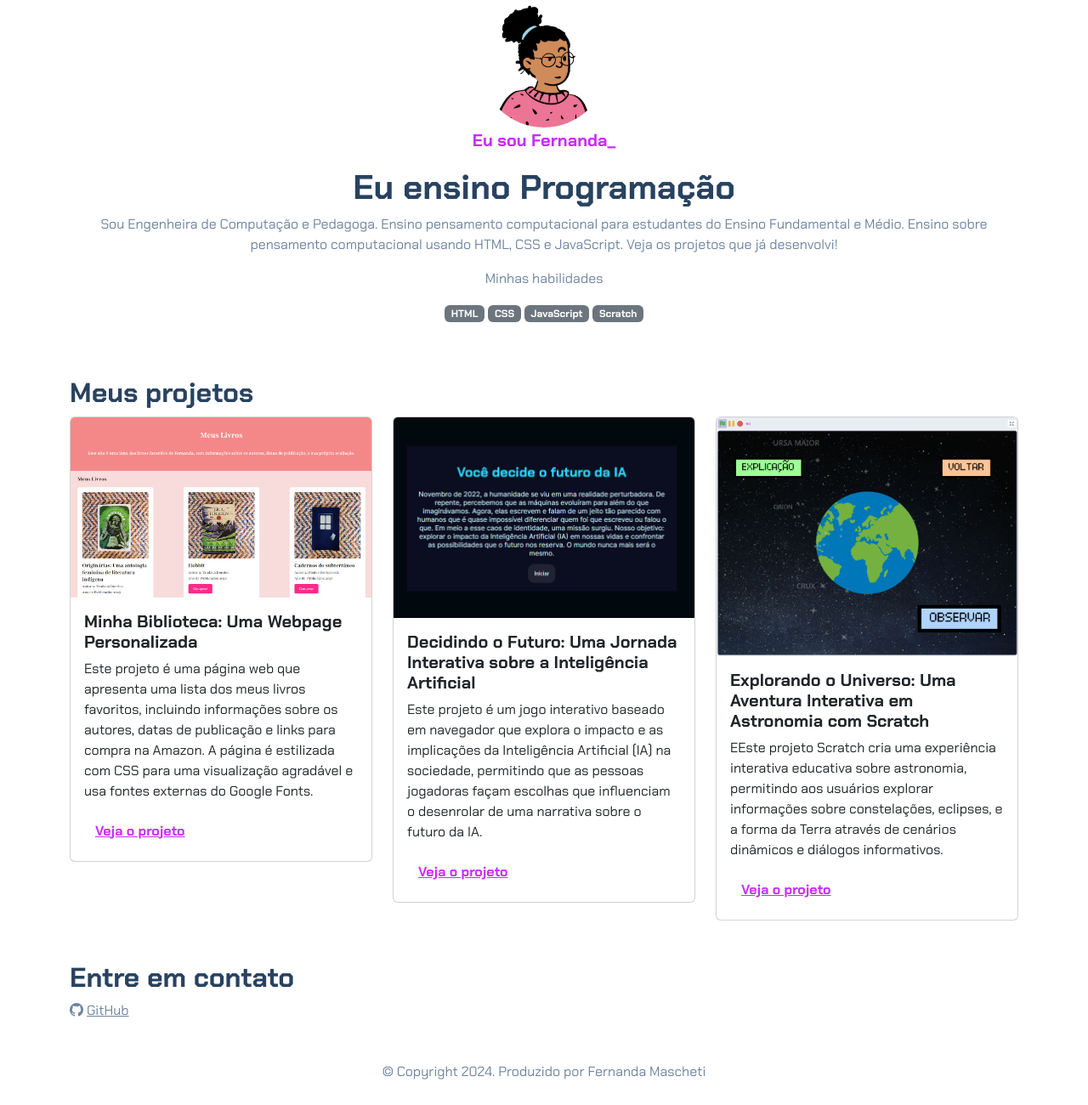
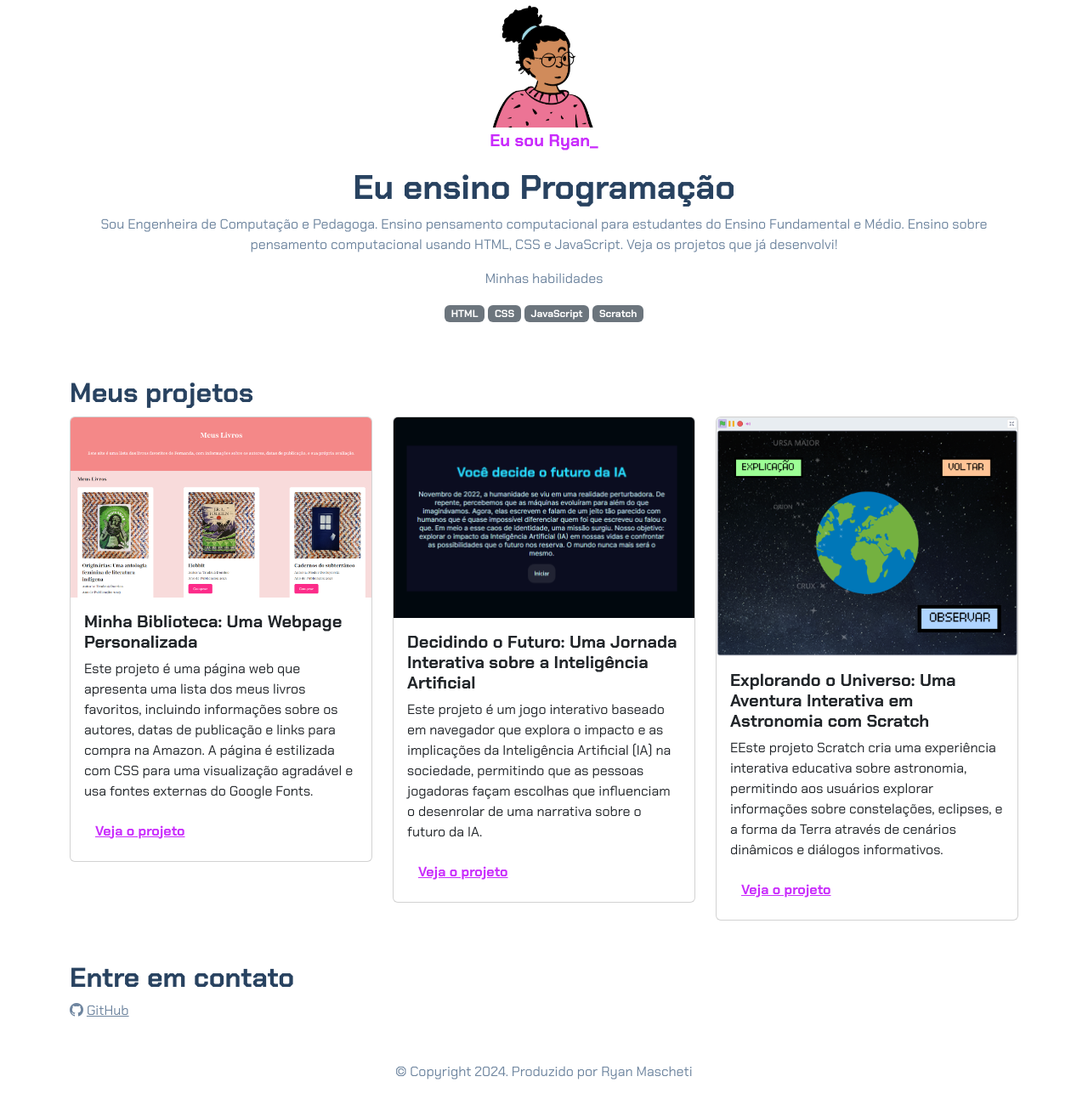
Before and after one commit to RyanFromSantosRock/projeto-final-ryan, a plain HTML site: page index.html in a window 1280 px wide. Shown: the whole page at 85% size. Drawn offline with nearby package versions, Linux system fonts and the light colour scheme.

Commit message:
Update index.html

```diff
--- a/index.html
+++ b/index.html
@@ -12,9 +12,9 @@
 
 <body>
     <header class="container text-center">
-        <img src="img/avatar-perfil.png" alt="avatar da Fernanda" class="rounded-circle" width="150" height="150"
+        <img src="img/avatar-perfil.png" alt="avatar da Ryan class="rounded-circle" width="150" height="150"
             srcset="">
-        <p class="lead">Eu sou Fernanda_</p>
+        <p class="lead">Eu sou Ryan_</p>
         <h1>Eu ensino Programação</h1>
         <p>Sou Engenheira de Computação e Pedagoga. Ensino pensamento computacional para estudantes do Ensino
             Fundamental e Médio. Ensino sobre pensamento computacional usando HTML, CSS e JavaScript. Veja os projetos
@@ -210,7 +210,7 @@
             <i class="bi bi-github"></i>
             <a href="https://github.com/femascheti">GitHub</a>
         </div>
-        <p class="my-5 text-center">© Copyright 2024. Produzido por Fernanda Mascheti</p>
+        <p class="my-5 text-center">© Copyright 2024. Produzido por Ryan Mascheti</p>
     </footer>
 
     <script src="https://cdn.jsdelivr.net/npm/bootstrap@5.3.2/dist/js/bootstrap.bundle.min.js"></script>
```
